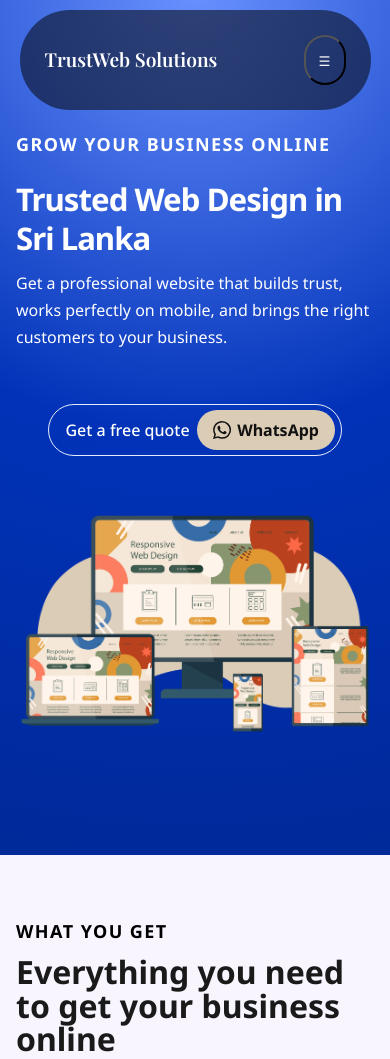
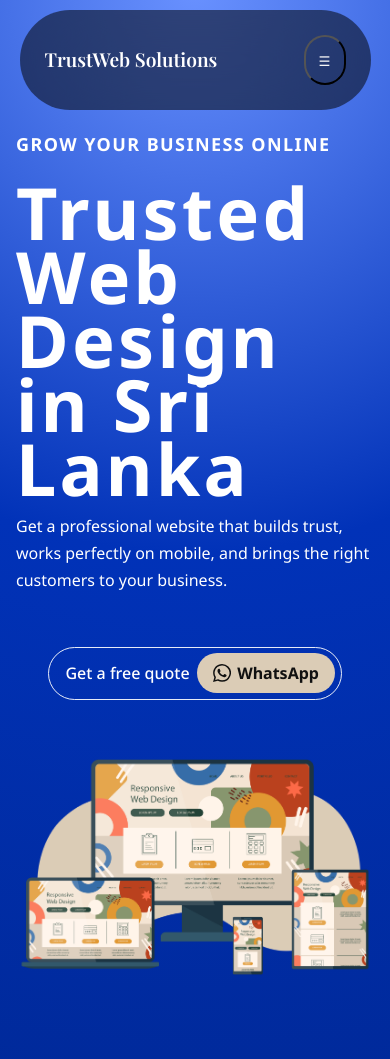
Before and after one commit to wpmihiranga/trustweb, a plain HTML site: page index.html in a window 390 px wide. Shown: the top 1059 px of the page. Drawn offline with nearby package versions, Linux system fonts and the light colour scheme; a web font is replaced by a local one.

Commit message:
update hero heading to 3 lines

```diff
--- a/index.html
+++ b/index.html
@@ -52,7 +52,7 @@
 
                     <div class="hero-left" >
                             <p class="section-eyebrow">Grow Your Business online</p>
-                                <h1>Trusted Web Design in Sri Lanka</h1>
+                                <h1 class="hero-title"><span>Trusted</span> <span>Web Design</span> <span>in Sri Lanka</span></h1>
                                     <p class="section-intro">Get a professional website that builds trust, works
                                     perfectly on mobile, and brings the right customers to your business.</p>
                                     <div class="hero-cta">
--- a/responsive-style.css
+++ b/responsive-style.css
@@ -21,6 +21,11 @@
 
 }
 
+
+    .hero-title span {
+    display: block;
+  }
+
   .hero-left {
     max-width: 100%;
     padding: 0;
@@ -39,9 +44,10 @@
 
 
     .hero-left h1 {
-    max-width: 20ch;
-    line-height: 2.4rem;
-    font-size: clamp(14px, 8vw, 40px);
+    /* max-width: 20ch; */
+    /* line-height: 4rem; */
+    font-size: 72px;
+    /* font-size: clamp(14px, 8vw, 40px); */
   }
 
 
--- a/style.css
+++ b/style.css
@@ -173,12 +173,18 @@
 
 
 .hero-left h1 {
-  font-size: clamp(2.9rem, 4.4vw, 48px);
-  line-height: 0.97;
-  letter-spacing:-0.031em;
+  font-size: clamp(2.9rem, 4.4vw, 80px);
+  /* font-size: 72px; */
+  line-height:4rem;
+  /* line-height: 0.97; */
+  /* letter-spacing:-0.031em; */
   max-width: 15ch;
+  letter-spacing: 0.2rem;
 }
 
+.hero-title span {
+  display: inline;
+}
 
 
     .hero a{
```
